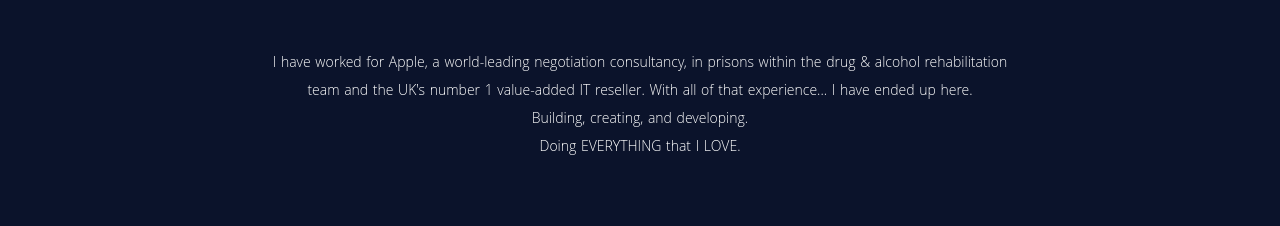
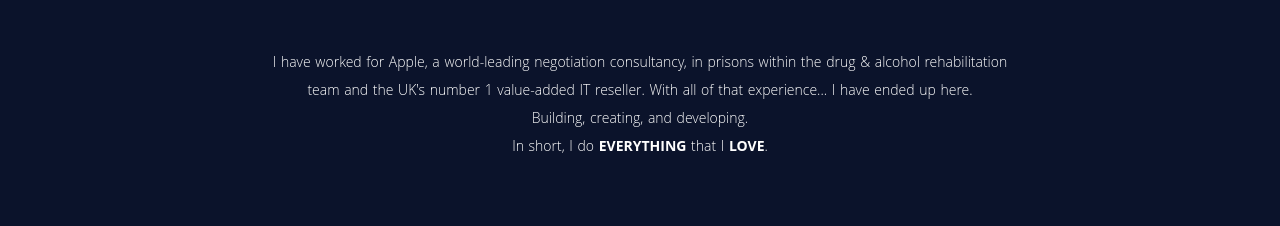
Before and after one commit to Twixxie/Portfolio-Responsive, a plain HTML site: page index.html in a window 1280 px wide. Shown: the part 961-1187 px from the top of the page. Drawn offline with nearby package versions, Linux system fonts and the light colour scheme; some packages are replaced by stand-ins of ours.

Commit message:
emphasised some wording in about paragraph

```diff
--- a/css/style.css
+++ b/css/style.css
@@ -1351,3 +1351,7 @@ h3 .rotatingText-adjective {
   right: 0;
   top: 0;
 }
+
+.aboutemp {
+  font-weight: bold;
+}
--- a/index.html
+++ b/index.html
@@ -137,8 +137,8 @@
               in prisons within the drug & alcohol rehabilitation team and the UK's
               number 1 value-added IT reseller. With all of that experience... I
               have ended up here. </br>
-              Building, creating, and developing. </br>
-              Doing EVERYTHING that I <span>LOVE</span>.
+              Building, creating, and developing.</br>
+              In short, I do <span class="aboutemp">EVERYTHING</span> that I <span class="aboutemp">LOVE</span></span>.
             </p>
           </div>
         </div>
```
